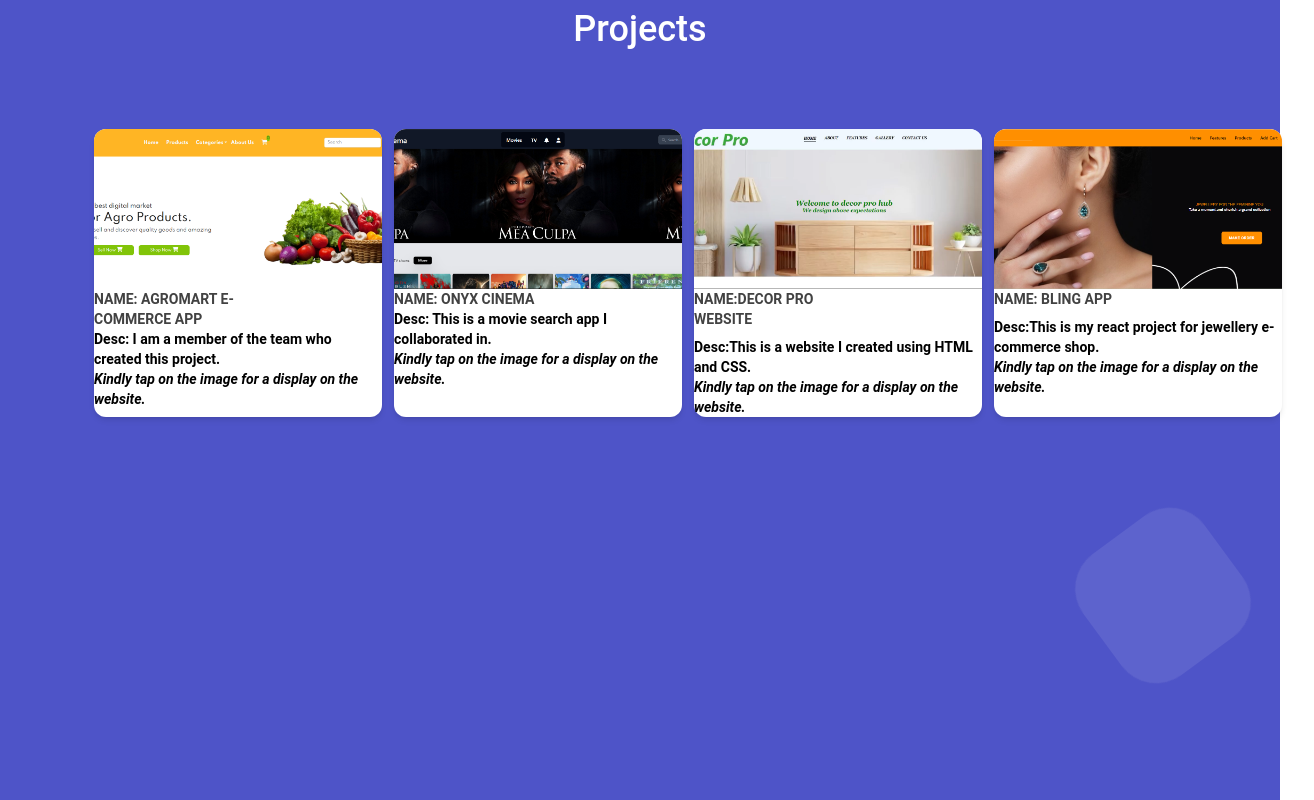
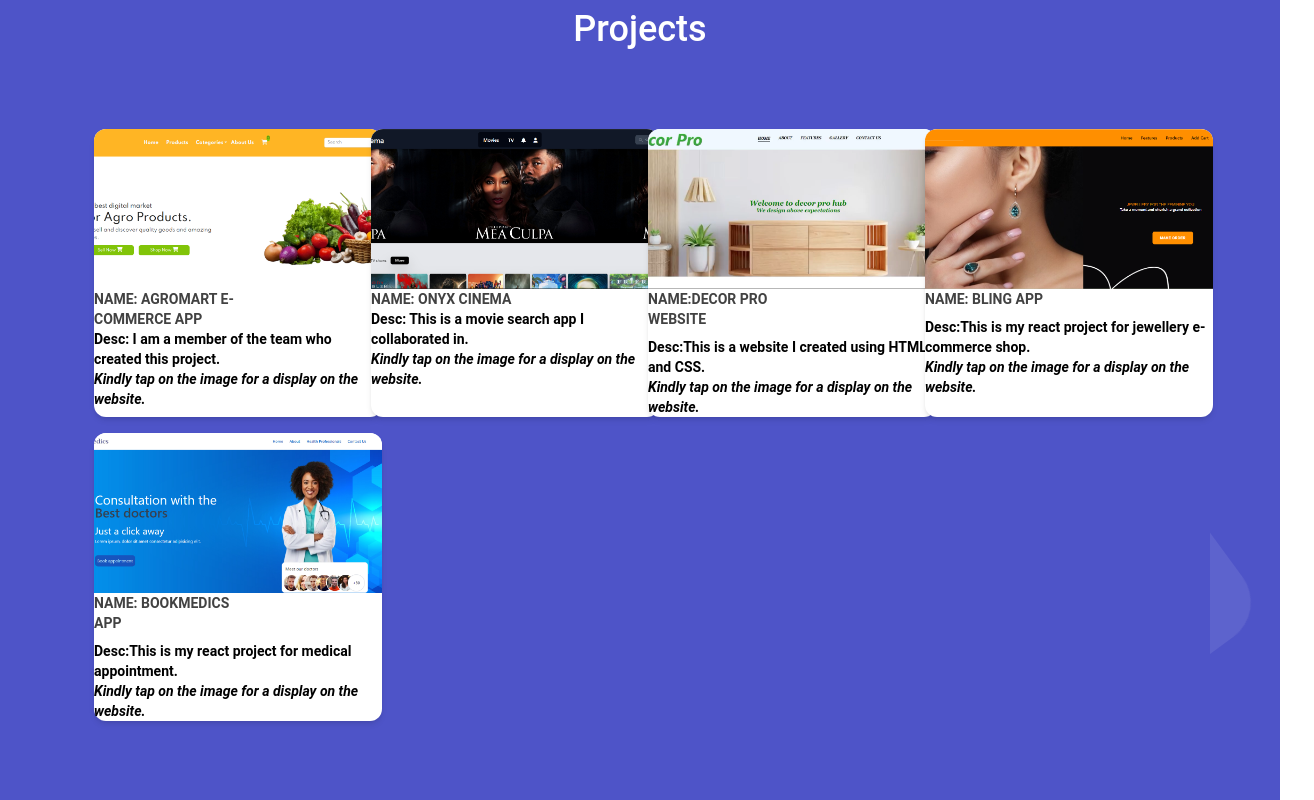
Before and after one commit to Nadia-kaf/nadia-portfolio, a React (Create React App) app: page / in a window 1280 px wide. Shown: the part 2200-3000 px from the top of the page, 1314 px wide, since content can reach past the window. Built offline with nearby package versions, Linux system fonts and the light colour scheme.

Commit message:
add responsiveness to project section

```diff
--- a/src/components/experience.jsx
+++ b/src/components/experience.jsx
@@ -62,7 +62,7 @@ export default function Experience(){
           <a href="#!" class="font-medium text-purple-600 hover:text-purple-700 focus:text-purple-800 duration-300 transition ease-in-out text-sm">11/2022-07/23</a>
         </div>
         <p class="text-gray-700 mb-6">Institution Name: ST. Martin's Memorial Hospital</p>
-        <button type="button" class="inline-block px-3.5 py-1 border-2 border-purple-600 text-purple-600 font-medium text-xs leading-tight uppercase rounded hover:bg-black hover:bg-opacity-5 focus:outline-none focus:ring-0 transition duration-150 ease-in-out" data-mdb-ripple="true">See demo</button>
+
       </div>
     </div>
   </li>
--- a/src/components/project.jsx
+++ b/src/components/project.jsx
@@ -3,6 +3,7 @@ import agromartshot from "../assets/AgroMart.png";
 import onyxcinemashot from "../assets/OnyxCinema.png";
 import decor from "../assets/Decor.png";
 import bling from "../assets/blingweb.png"
+import bookmedics from "../assets/bookmedics.png"
 
 export default function Projects() {
   return (
@@ -29,9 +30,9 @@ export default function Projects() {
             Projects
           </p>
 
-          <div className="flex flex-col mb-80 ml-2 w-10/12 ">
-              <div className="  grid gap-x-4 gap-y-2 grid-cols-4">
-                <div className= "flex flex-nowrap">
+          <div className="flex flex-col  ml-2 md:w-full sm:w-full w-[100%] max-w-[100%] ">
+              <div className="  grid  grid-cols-1 gap-y-4 md:grid-cols-2 lg:grid-cols-4 ">
+
                     <div className="w-72 h-72 mr-3 bg-white shadow-md rounded-xl duration-500 hover:scale-105 hover:shadow-xl ">
                    <Link to="https://onyx-agro-mart-eta.vercel.app/products"
                     target="_blank"
@@ -117,7 +118,26 @@ export default function Projects() {
                     <br />
                     <span className="italic text-blue">Kindly tap on the image for a display on the website.</span>  </p>
                    </div>
+                    <div className="w-72 h-72 mr-3 bg-white shadow-md rounded-xl duration-500 hover:scale-105 hover:shadow-xl ">
+                   <Link to="https://book-medics.vercel.app/"
+                    target="_blank"
+                    className="text-xs text-white decoration-none" > <img
+                    src={bookmedics}
+                    alt=""
+                    className="h-40 w-72 object-cover rounded-t-xl"
+                  /></Link>
+
+                    <div className="flex justify-start w-80">
+                    <span className="mr-44 text-gray-800 font-bold  uppercase text-sm">
+                      Name: BookMedics App
+                     </span>
                     </div>
+                    <p className="pt-2 text-sm font-bold text-black">
+                    Desc:This is my react  project for medical appointment.
+                    <br />
+                    <span className="italic text-blue">Kindly tap on the image for a display on the website.</span>  </p>
+                   </div>
+
                   </div>
 
 
--- a/tailwind.config.js
+++ b/tailwind.config.js
@@ -11,7 +11,8 @@ module.exports =withMT ({
         "mini-blue": "#8f94fb",
         "cherry-red": "#630238",
         "shady": "#E5E4E2",
-        "shade-purple":"#AB208C"
+        "shade-purple":"#AB208C",
+        "sea-green": "#66FCF1"
 
       },
     },
```
Also changed, not shown: src/assets/bookmedics.png (added).
